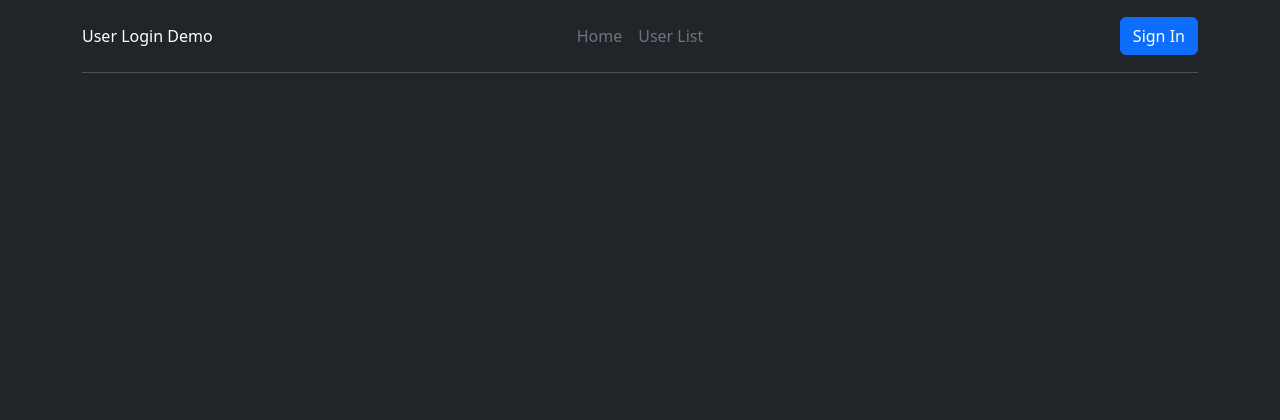
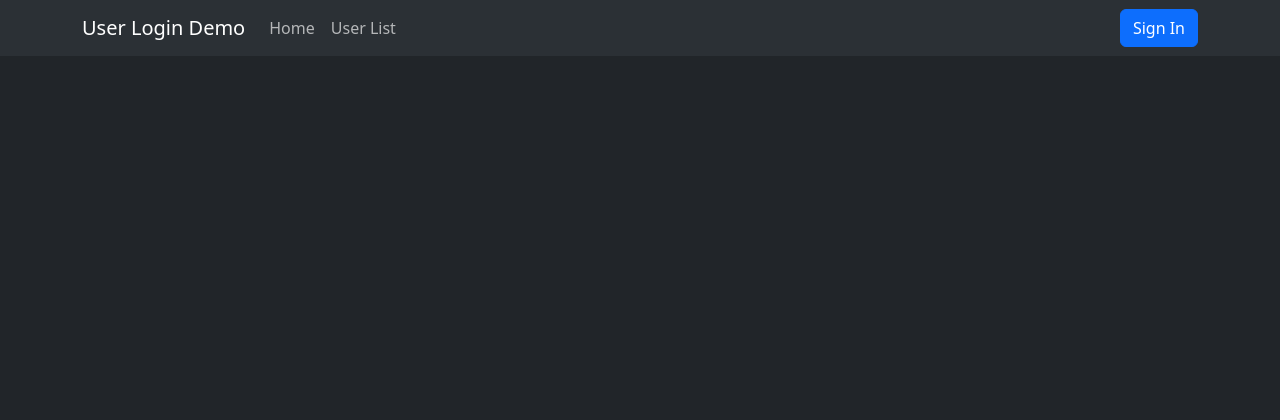
Before and after one commit to garlitzj/user-login-sample, a CodeIgniter 4 app: template app/Views/default.php in a window 1280 px wide. Shown: the top 420 px of the page. Run offline with PHP 8.4 and a stand-in for CodeIgniter, Linux system fonts and the light colour scheme; the template is opened without the code that fills it, so the values that code supplies are empty; some libraries are stand-ins or nearby versions.

Commit message:
Fix navbar styling

```diff
--- a/app/Views/default.php
+++ b/app/Views/default.php
@@ -7,39 +7,45 @@
     <link href="<?=site_url('css/main.css')?>" rel="stylesheet">
 </head>
 <body class="d-flex flex-column h-100">
+<nav class="navbar navbar-expand-lg bg-body-tertiary">
   <div class="container">
-    <header class="d-flex flex-wrap align-items-center justify-content-center justify-content-md-between py-3 mb-4 border-bottom">
-      <div class="col-md-3 mb-2 mb-md-0">
-        <a href="/" class="d-inline-flex link-body-emphasis text-decoration-none">
-          User Login Demo
-        </a>
-      </div>
-
-      <ul class="nav col-12 col-md-auto mb-2 justify-content-center mb-md-0">
-      <li><a href="#" class="nav-link px-2 link-secondary">Home</a></li>
-      <li><a href="/users" class="nav-link px-2 link-secondary">User List</a></li>
+    <a class="navbar-brand" href="#">User Login Demo</a>
+    <button class="navbar-toggler" type="button" data-bs-toggle="collapse" data-bs-target="#navbarSupportedContent" aria-controls="navbarSupportedContent" aria-expanded="false" aria-label="Toggle navigation">
+      <span class="navbar-toggler-icon"></span>
+    </button>
+    <div class="collapse navbar-collapse" id="navbarSupportedContent">
+      <ul class="navbar-nav me-auto mb-2 mb-lg-0">
+        <li class="nav-item">
+          <a class="nav-link" href="<?=site_url()?>">Home</a>
+        </li>
+        <li class="nav-item">
+          <a class="nav-link" href="<?=site_url('users')?>">User List</a>
+        </li>
         </ul>
-
+        <ul class="navbar-nav ml-auto">
         <?php
         if(!empty($logged_in_user)):
         ?>
-      <div class="dropdown text-end">
+        <li class="nav-item dropdown ml-auto">
         <a href="#" class="d-block link-body-emphasis text-decoration-none dropdown-toggle" data-bs-toggle="dropdown" aria-expanded="false">
                 <img src="https://placehold.co/32x32" alt="mdo" width="32" height="32" class="rounded-circle">
               </a>
               <ul class="dropdown-menu text-small">
-            <li><a class="dropdown-item" href="/dashboard">Dashboard</a></li>
+                <li><a class="dropdown-item" href="<?=site_url('dashboard')?>">Dashboard</a></li>
                 <li><hr class="dropdown-divider"></li>
-            <li><a class="dropdown-item" href="/logout">Sign out</a></li>
+                <li><a class="dropdown-item" href="<?=site_url('logout')?>">Sign Out</a></li>
+              </ul>
+        </li>
+        <?php else: ?>
+        <li>
+          <a href="<?=site_url('login')?>" class="btn btn-primary">Sign In</a>
+        </li>
+
+        <?php endif; ?>
       </ul>
     </div>
-      <?php else: ?>
-      <div class="col-md-3 text-end">
-        <a href="/login" class="btn btn-primary">Sign In</a>
   </div>
-      <?php endif; ?>
-    </header>
-  </div>
+</nav>
   <main class="flex-shrink-0">
     <?= $this->renderSection('content'); ?>
   </main>
--- a/public/css/main.css
+++ b/public/css/main.css
@@ -1,3 +1,4 @@
 main {
     margin-bottom: 30px;
+    margin-top: 30px;
 }
```
Lines whose indentation alone changed are shown as unchanged.
